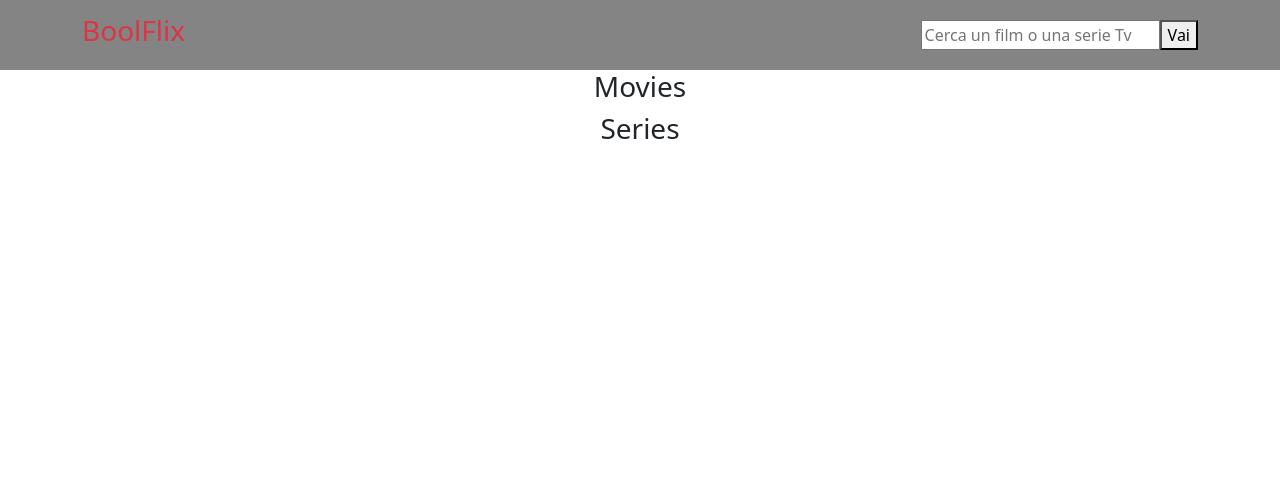
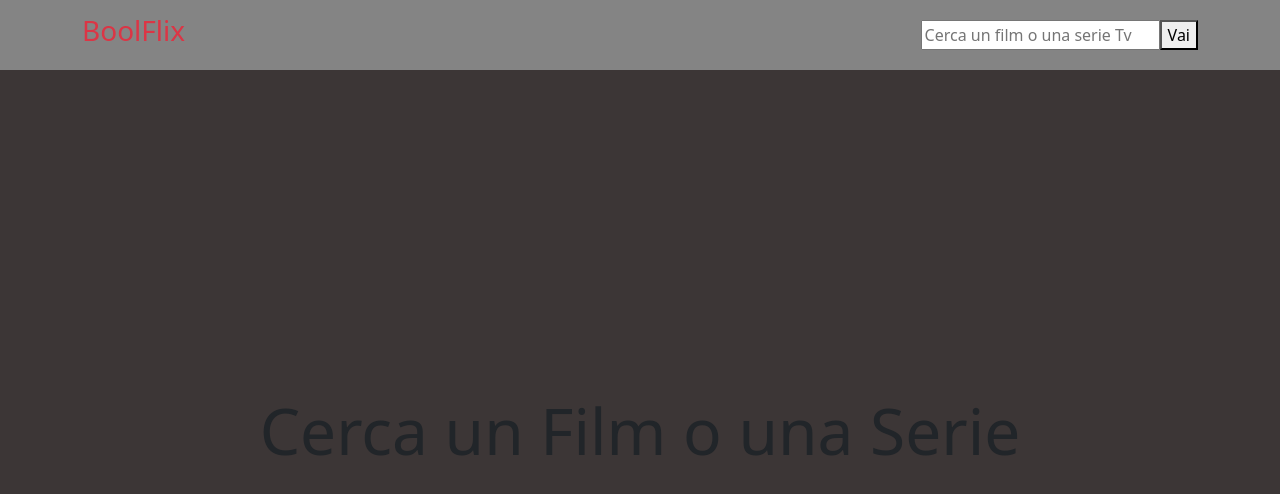
Before and after one commit to Fernweh99/vue-boolflix, a Vue app: page / in a window 1280 px wide. Shown: the top 494 px of the page. Built offline with nearby package versions, Linux system fonts and the light colour scheme.

Commit message:
add more style

```diff
--- a/src/App.vue
+++ b/src/App.vue
@@ -1,9 +1,7 @@
 <template>
   <div id="boolflix">
     <BaseHeader @btn-search-click="setQueryAndSearch"/>
-    <main>
-      <BaseMain :movies="movies" :series="series"/>
-    </main>
+    <BaseMain :movies="movies" :series="series" :isOnSearch="query"/>
   </div>
 </template>
 
@@ -47,7 +45,14 @@ export default {
 
 <style lang="scss">
 @import "./assets/scss/style.scss";
+  html {
+    height: 100%;
+  }
+  body{
+    height: 100%;
+  }
   #boolflix {
     padding-top: 70px;
+    height:100%
   }
 </style>
--- a/src/components/BaseMain.vue
+++ b/src/components/BaseMain.vue
@@ -1,18 +1,23 @@
 <template>
-  <div class="container">
+  <main class="py-5">
+    <div v-if="!isOnSearch" class="before-search">
+      <h2 class="display-3">Cerca un Film o una Serie</h2>
+    </div>
+    <div v-else class="container">
       <h3 class="text-center">Movies</h3>
-    <div class="row row-cols-3">
+      <div class="row row-cols-4 g-0 gy-5">
         <div class="col" v-for="movie in movies" :key="movie.id">
           <SingleCardProduct :title="movie.title" :original_title="movie.original_title" :vote="movie.vote_average" :language="movie.original_language" :poster="movie.poster_path"/>
         </div>
       </div>
       <h3 class="text-center">Series</h3>
-    <div class="row row-cols-3">
+      <div class="row row-cols-4 g-0 gy-5">
         <div class="col" v-for="serie in series" :key="serie.id">
           <SingleCardProduct :title="serie.name" :original_title="serie.original_name" :vote="serie.vote_average" :language="serie.original_language" :poster="serie.poster_path"/>
         </div>
       </div>
     </div>
+  </main>
 </template>
 
 <script>
@@ -26,6 +31,7 @@ export default {
   props: {
     movies: Array,
     series: Array,
+    isOnSearch: String,
   },
   data() {
     return {
@@ -36,8 +42,19 @@ export default {
 }
 </script>
 
-<style>
-  .card {
-    position: relative;
+<style lang="scss">
+  main {
+    background-color: rgba(47, 41, 41, 0.937);
+    min-height: 100%;
+    display: flex;
+    .before-search {
+      width: 100%;
+      display: flex;
+      justify-content: center;
+      align-items: center;
+    }
+    .col {
+      padding: 0 3px;
+    }
   }
 </style>
--- a/src/components/SingleCardProduct.vue
+++ b/src/components/SingleCardProduct.vue
@@ -59,20 +59,26 @@ export default {
   .cs_card {
     position: relative;
     height:500px;
-    width: 342px;
-    margin: 40px 0;
+    max-width: 100%;
     .background {
       position: absolute;
-      z-index: -1;
+      z-index: 0;
       top: 0;
       bottom: 0;
       height: 100%;
-      width: 342px;
+      max-width: 100%;
+      border-radius: 7px;
     }.content {
+      display: none;
+      position: relative;
+      z-index: 1;
       overflow: auto;
+      transition: all 0.5ms;
       .flag {
         width: 50px
       }
     }
+  }.cs_card:hover .content {
+    display: block;
   }
 </style>
```
Lines whose indentation alone changed are shown as unchanged.
